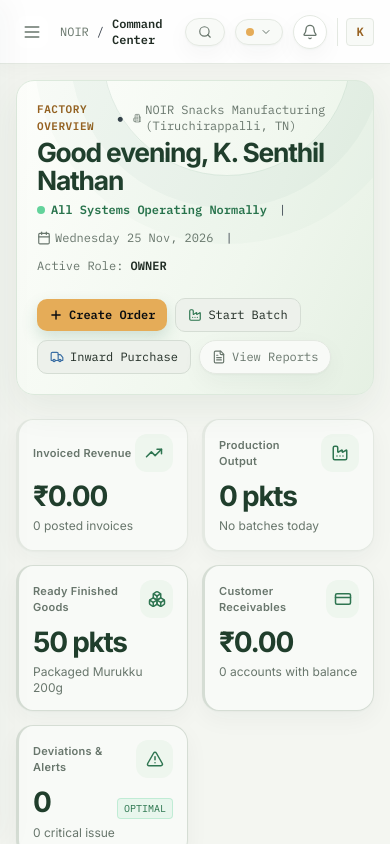
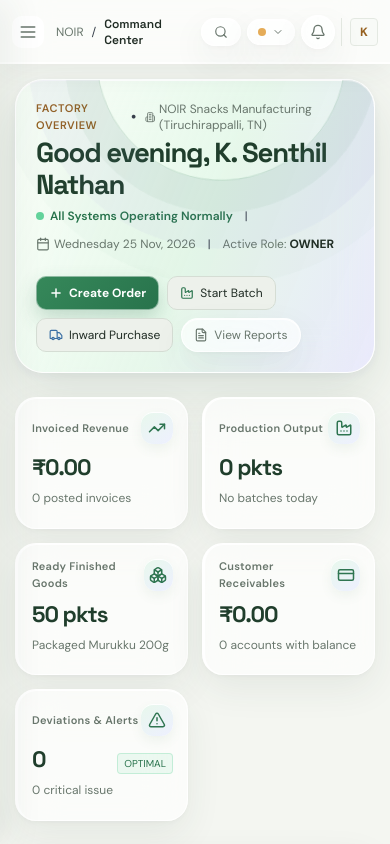
Before and after one commit to SRkaranchander/NITT_task, a React (Vite) app: page / in a window 390 px wide. Built offline with nearby package versions, Linux system fonts and the light colour scheme.

Commit message:
Add bright responsive glass UI theme

```diff
--- a/index.html
+++ b/index.html
@@ -8,7 +8,7 @@
     <meta name="description" content="Factory Intelligence OS for small food manufacturers producing packaged snacks." />
     <link rel="preconnect" href="https://fonts.googleapis.com">
     <link rel="preconnect" href="https://fonts.gstatic.com" crossorigin>
-    <link href="https://fonts.googleapis.com/css2?family=IBM+Plex+Mono:wght@400;500;600&family=Inter:wght@400;500;600;700&display=swap" rel="stylesheet">
+    <link href="https://fonts.googleapis.com/css2?family=DM+Sans:wght@400;500;600;700&family=Space+Grotesk:wght@400;500;600;700&display=swap" rel="stylesheet">
   </head>
   <body class="bg-[#F4F6F2] text-[#243129] antialiased selection:bg-[#2F7551]/15 selection:text-[#243129]">
     <div id="root"></div>
--- a/src/index.css
+++ b/src/index.css
@@ -8,7 +8,7 @@
 
 body {
   margin: 0;
-  font-family: 'Inter', system-ui, -apple-system, BlinkMacSystemFont, 'Segoe UI', Roboto, Oxygen, Ubuntu, Cantarell, sans-serif;
+  font-family: 'DM Sans', system-ui, -apple-system, BlinkMacSystemFont, 'Segoe UI', sans-serif;
   background-color: #f4f6f2;
   color: #243129;
   -webkit-font-smoothing: antialiased;
@@ -36,7 +36,7 @@ body {
 
 /* Monospace font utility for numbers, codes, batch IDs, and currencies */
 .font-mono {
-  font-family: 'IBM Plex Mono', monospace;
+  font-family: 'DM Sans', system-ui, sans-serif;
 }
 
 /* Subtle glow utilities */
@@ -66,7 +66,10 @@ body {
 html:not(.dark) body {
   background: var(--canvas);
   color: var(--ink);
-  background-image: radial-gradient(ellipse at 78% 0%, rgba(216, 233, 215, 0.42), transparent 34rem);
+  background-image:
+    radial-gradient(ellipse at 8% 4%, rgba(171, 236, 197, 0.34), transparent 27rem),
+    radial-gradient(ellipse at 90% 5%, rgba(211, 207, 255, 0.31), transparent 30rem),
+    radial-gradient(ellipse at 52% 100%, rgba(255, 230, 173, 0.22), transparent 34rem);
 }
 html:not(.dark) [class*="bg-[#0B0D10]"] { background-color: var(--canvas) !important; }
 html:not(.dark) [class*="bg-[#101318]"] { background-color: var(--surface) !important; }
@@ -88,9 +91,10 @@ html:not(.dark) [class*="hover\:bg-[#1C2129]"]:hover { background-color: #f0f5ef
 
 html:not(.dark) .app-shell { background: var(--canvas); }
 html:not(.dark) .app-sidebar {
-  background: rgba(253, 254, 252, 0.96) !important;
-  border-color: #e5eae4 !important;
-  box-shadow: 8px 0 30px rgba(42, 61, 45, 0.035);
+  background: rgba(255, 255, 255, 0.66) !important;
+  border-color: rgba(255, 255, 255, 0.78) !important;
+  backdrop-filter: blur(26px) saturate(155%);
+  box-shadow: 10px 0 34px rgba(48, 71, 61, 0.07), inset -1px 0 rgba(255,255,255,.7);
 }
 html:not(.dark) .brand-mark {
   color: #fff !important;
@@ -106,10 +110,10 @@ html:not(.dark) aside button[class*="border-l-[#E5AC58]"] {
   box-shadow: inset 0 0 0 1px rgba(47, 117, 81, 0.025);
 }
 html:not(.dark) .app-header {
-  background: rgba(255, 255, 255, 0.88) !important;
-  border-color: var(--line) !important;
-  backdrop-filter: blur(18px);
-  box-shadow: 0 4px 18px rgba(32, 51, 37, 0.035);
+  background: rgba(255, 255, 255, 0.66) !important;
+  border-color: rgba(255, 255, 255, 0.82) !important;
+  backdrop-filter: blur(24px) saturate(165%);
+  box-shadow: 0 8px 28px rgba(48, 71, 61, 0.06), inset 0 -1px rgba(255,255,255,.8);
 }
 html:not(.dark) .app-main {
   background: transparent !important;
@@ -118,11 +122,18 @@ html:not(.dark) .app-main {
 
 /* Lift panels off the canvas and give dense tables a calmer rhythm. */
 html:not(.dark) [class*="bg-[#15191F]"][class*="border"] {
-  border-radius: 18px;
-  box-shadow: 0 8px 24px rgba(33, 54, 39, 0.045), 0 1px 2px rgba(33, 54, 39, 0.035);
+  border-radius: 20px;
+  background-color: rgba(255,255,255,.66) !important;
+  border-color: rgba(255,255,255,.88) !important;
+  backdrop-filter: blur(22px) saturate(150%);
+  box-shadow: 0 14px 36px rgba(37, 65, 49, 0.075), 0 2px 6px rgba(37, 65, 49, 0.035), inset 0 1px rgba(255,255,255,.95);
 }
 html:not(.dark) div[class*="bg-[#101318]"][class*="border"] {
-  border-radius: 13px;
+  border-radius: 15px;
+  background-color: rgba(255,255,255,.57) !important;
+  border-color: rgba(255,255,255,.78) !important;
+  backdrop-filter: blur(16px) saturate(140%);
+  box-shadow: inset 0 1px rgba(255,255,255,.85), 0 4px 14px rgba(37,65,49,.035);
 }
 html:not(.dark) button {
   border-radius: 10px;
@@ -149,28 +160,29 @@ html:not(.dark) table tbody tr:hover { background-color: #f7faf6; }
 html:not(.dark) ::selection { background: rgba(47, 117, 81, 0.16); color: var(--ink); }
 
 html:not(.dark) .dashboard-page { max-width: 1500px; }
-html:not(.dark) .dashboard-hero {
-  min-height: 184px;
-  border-radius: 24px !important;
-  border-color: #dce9dc !important;
-  background: linear-gradient(115deg, #fdfefb 0%, #f0f7ee 62%, #e5f0e3 100%) !important;
-  box-shadow: 0 14px 36px rgba(38, 76, 47, 0.075) !important;
+html:not(.dark) .dashboard-page .dashboard-hero {
+  min-height: 204px;
+  border-radius: 28px !important;
+  border-color: rgba(255,255,255,.9) !important;
+  background: linear-gradient(112deg, rgba(250,255,249,.9) 0%, rgba(226,248,233,.78) 52%, rgba(230,229,255,.76) 100%) !important;
+  backdrop-filter: blur(24px) saturate(165%);
+  box-shadow: 0 22px 52px rgba(53, 103, 72, 0.13), 0 3px 12px rgba(75, 75, 142, 0.06), inset 0 1px rgba(255,255,255,.95) !important;
 }
-html:not(.dark) .dashboard-hero::after {
+html:not(.dark) .dashboard-page .dashboard-hero::after {
   content: "";
   position: absolute;
   width: 250px;
   height: 250px;
   right: 6%;
   top: -155px;
-  border: 1px solid rgba(47, 117, 81, 0.12);
+  border: 1px solid rgba(47, 117, 81, 0.2);
   border-radius: 50%;
-  box-shadow: 0 0 0 32px rgba(47, 117, 81, 0.035), 0 0 0 68px rgba(47, 117, 81, 0.025);
+  box-shadow: 0 0 0 32px rgba(47, 117, 81, 0.055), 0 0 0 68px rgba(115, 102, 201, 0.045), 0 0 0 104px rgba(47,117,81,.025);
   pointer-events: none;
 }
 html:not(.dark) .dashboard-hero h1 {
-  font-family: Inter, system-ui, sans-serif;
-  font-size: clamp(1.65rem, 2.8vw, 2.25rem);
+  font-family: 'Space Grotesk', 'DM Sans', sans-serif;
+  font-size: clamp(1.8rem, 3vw, 2.55rem);
   letter-spacing: -0.045em;
   color: #203e2c !important;
 }
@@ -179,14 +191,14 @@ html:not(.dark) .dashboard-hero button:first-child {
   box-shadow: 0 7px 16px rgba(47, 117, 81, 0.18);
 }
 html:not(.dark) .metric-card {
-  min-height: 142px;
-  padding: 18px !important;
-  border-radius: 17px !important;
+  min-height: 152px;
+  padding: 19px !important;
+  border-radius: 21px !important;
   border-left-width: 3px !important;
 }
 html:not(.dark) .metric-card:hover {
-  transform: translateY(-3px);
-  box-shadow: 0 14px 30px rgba(33, 54, 39, 0.09) !important;
+  transform: translateY(-5px);
+  box-shadow: 0 20px 38px rgba(33, 64, 45, 0.13) !important;
 }
 html:not(.dark) .metric-icon {
   width: 38px;
@@ -195,18 +207,62 @@ html:not(.dark) .metric-icon {
   align-items: center;
   justify-content: center;
   border-radius: 12px;
-  background: #eef6ee;
+  background: linear-gradient(145deg, #e8f8ec, #eef0ff);
+  box-shadow: inset 0 1px rgba(255,255,255,.95), 0 5px 12px rgba(71,130,87,.08);
 }
 html:not(.dark) .metric-value {
-  font-family: Inter, system-ui, sans-serif;
-  font-size: 1.75rem;
+  font-family: 'Space Grotesk', 'DM Sans', sans-serif;
+  font-size: 1.9rem;
   letter-spacing: -0.045em;
   color: #203e2c !important;
 }
 html:not(.dark) .dashboard-panel { border-radius: 18px !important; }
 
+html:not(.dark) h1,
+html:not(.dark) h2,
+html:not(.dark) h3,
+html:not(.dark) .metric-value {
+  font-family: 'Space Grotesk', 'DM Sans', sans-serif;
+}
+html:not(.dark) .dashboard-hero button:first-child {
+  background: linear-gradient(135deg, #36885a, #28734c) !important;
+  color: white !important;
+  border: 1px solid rgba(255,255,255,.45);
+  box-shadow: 0 9px 20px rgba(47,117,81,.24) !important;
+}
+html:not(.dark) .dashboard-hero button:first-child:hover {
+  background: linear-gradient(135deg, #2d794e, #1d603c) !important;
+  transform: translateY(-1px);
+}
+html:not(.dark) .app-sidebar button:hover,
+html:not(.dark) .app-header button:hover { box-shadow: 0 5px 14px rgba(42,73,53,.08); }
+
+@media (prefers-reduced-motion: no-preference) {
+  html:not(.dark) .dashboard-hero::after { animation: hero-orbit 14s ease-in-out infinite alternate; }
+  html:not(.dark) .dashboard-hero button:first-child { animation: soft-glow 3.5s ease-in-out infinite; }
+}
+@keyframes hero-orbit { from { transform: translate3d(0,0,0) rotate(-7deg); } to { transform: translate3d(-22px,18px,0) rotate(8deg); } }
+@keyframes soft-glow { 0%, 100% { box-shadow: 0 8px 18px rgba(47,117,81,.18); } 50% { box-shadow: 0 10px 26px rgba(47,117,81,.32), 0 0 0 5px rgba(94,189,125,.08); } }
+
 @media (max-width: 640px) {
-  html:not(.dark) .dashboard-page { padding: 16px !important; }
-  html:not(.dark) .dashboard-hero { border-radius: 18px !important; }
+  html:not(.dark) .dashboard-page { padding: 15px !important; gap: 18px; }
+  html:not(.dark) .dashboard-hero { min-height: 0; border-radius: 22px !important; padding: 20px !important; }
+  html:not(.dark) .dashboard-hero > div { gap: 16px; }
+  html:not(.dark) .dashboard-hero h1 { font-size: 1.72rem; line-height: 1.15; }
+  html:not(.dark) .dashboard-hero::after { right: -90px; top: -175px; }
   html:not(.dark) .metric-card { min-height: 132px; padding: 14px !important; }
+  html:not(.dark) .metric-value { font-size: 1.4rem; }
+  html:not(.dark) .metric-icon { width: 32px; height: 32px; }
+  html:not(.dark) .app-header { padding-left: 12px !important; padding-right: 12px !important; }
+  html:not(.dark) .app-header > div:last-child { gap: 6px; }
+  html:not(.dark) .app-header kbd { display: none; }
+  html:not(.dark) .app-sidebar { width: min(84vw, 304px) !important; }
+  html:not(.dark) .dashboard-panel { padding: 16px !important; }
+  html:not(.dark) table { min-width: 620px; }
 }
+
+@media (min-width: 641px) and (max-width: 900px) {
+  html:not(.dark) .dashboard-page { padding: 22px !important; }
+  html:not(.dark) .dashboard-hero { min-height: 190px; }
+  html:not(.dark) .metric-card { min-height: 140px; }
+}
```
